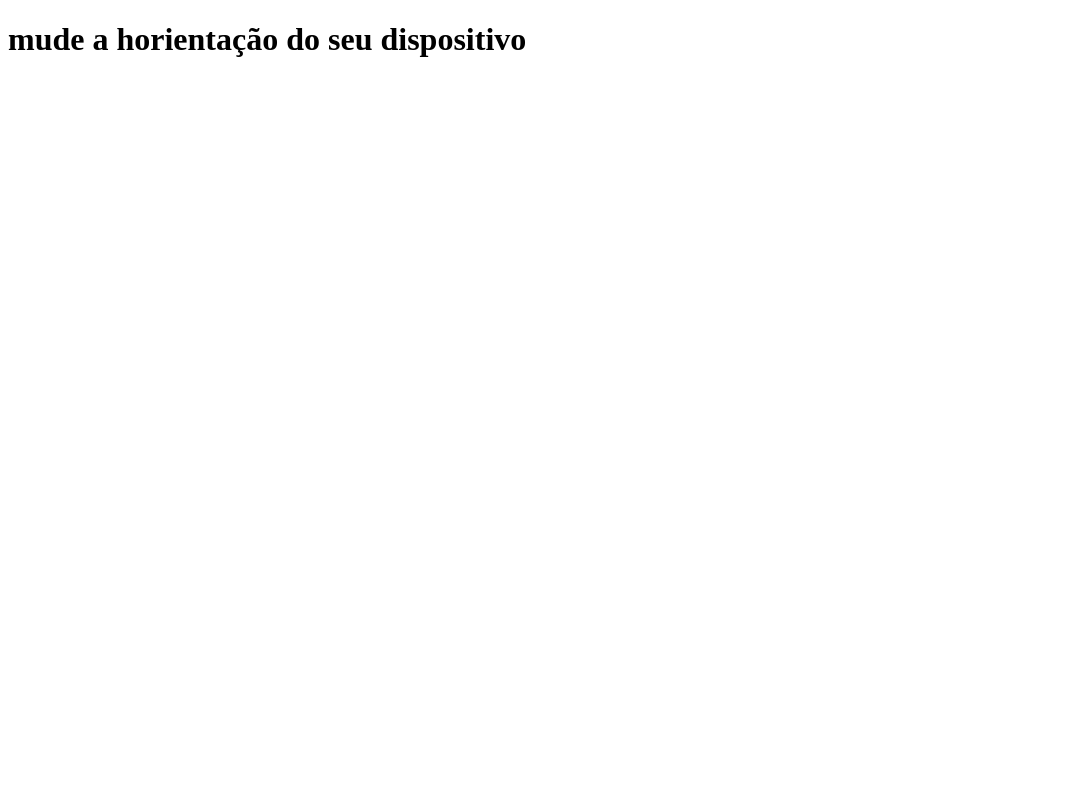
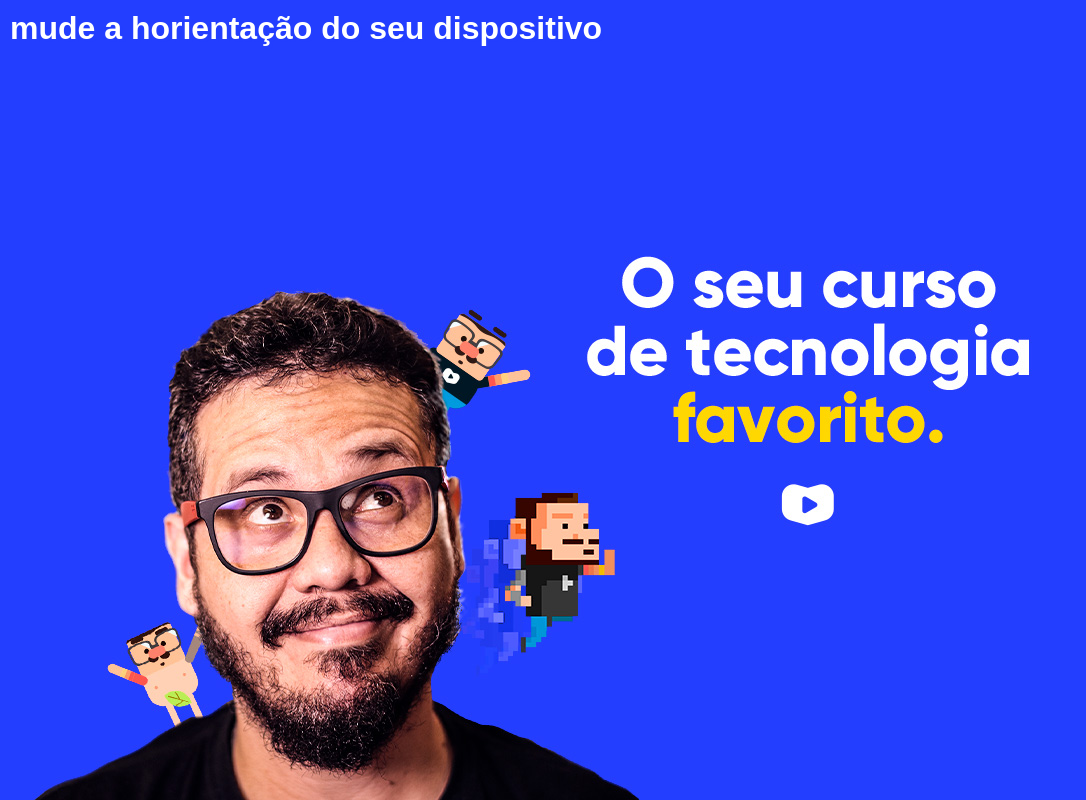
Before and after one commit to Brunaao07/html.css, a plain HTML site: page ex026/mq002/index.html in a window 1280 px wide. Shown: the whole page, without its empty margins (0-1086 px from the left). Drawn offline with Linux system fonts and the light colour scheme.

Commit message:
ex002 media quare

```diff
--- a/ex026/mq002/estilos/paisagem.css
+++ b/ex026/mq002/estilos/paisagem.css
@@ -1,3 +1,8 @@
 @charset "UTF-8";
 
-/*aparelho deitado(landscape)/*
+/*aparelho deitado(landscape) */
+
+body{
+    background-image: url(../imagens/cev-landscape.jpg);
+    background-position: left bottom;
+}
--- a/ex026/mq002/estilos/retrato.css
+++ b/ex026/mq002/estilos/retrato.css
@@ -1,3 +1,8 @@
 @charset "UTF-8";
 
-/* APARELHO EM PE/*
+/* APARELHO EM PE */
+
+body{
+    background-image: url(../imagens/cev-portrait.jpg);
+    background-position: center bottom;
+}
--- a/ex026/mq002/estilos/style.css
+++ b/ex026/mq002/estilos/style.css
@@ -1,3 +1,23 @@
 @charset "UTF-8";
 
-/*Configurações gerais/*
+/* Configurações gerais */
+
+*{
+    margin: 0px;
+    padding: 0px;
+    font-family: Arial, Helvetica, sans-serif
+}
+
+html , body {
+    width: 100vw;
+    height: 100vh;
+    background-color: #233eff;
+    background-size: contain;
+    background-repeat: no-repeat;
+}
+
+h1{
+    color: white;
+    text-shadow: 3px 3px 0px #233eff;
+    padding: 10px;
+}
--- a/ex026/mq002/index.html
+++ b/ex026/mq002/index.html
@@ -5,7 +5,7 @@
     <meta name="viewport" content="width=device-width, initial-scale=1.0">
     <title>Document</title>
     <link rel="stylesheet" href="estilos/style.css" media="all">
-    <link rel="stylesheet" href="estilos/retrato.css" media="screen and (orientation:portait)">
+    <link rel="stylesheet" href="estilos/retrato.css" media="screen and (orientation:portrait)">
     <link rel="stylesheet" href="estilos/paisagem.css" media="screen and (orientation:landscape)">
 </head>
 <body>
```
